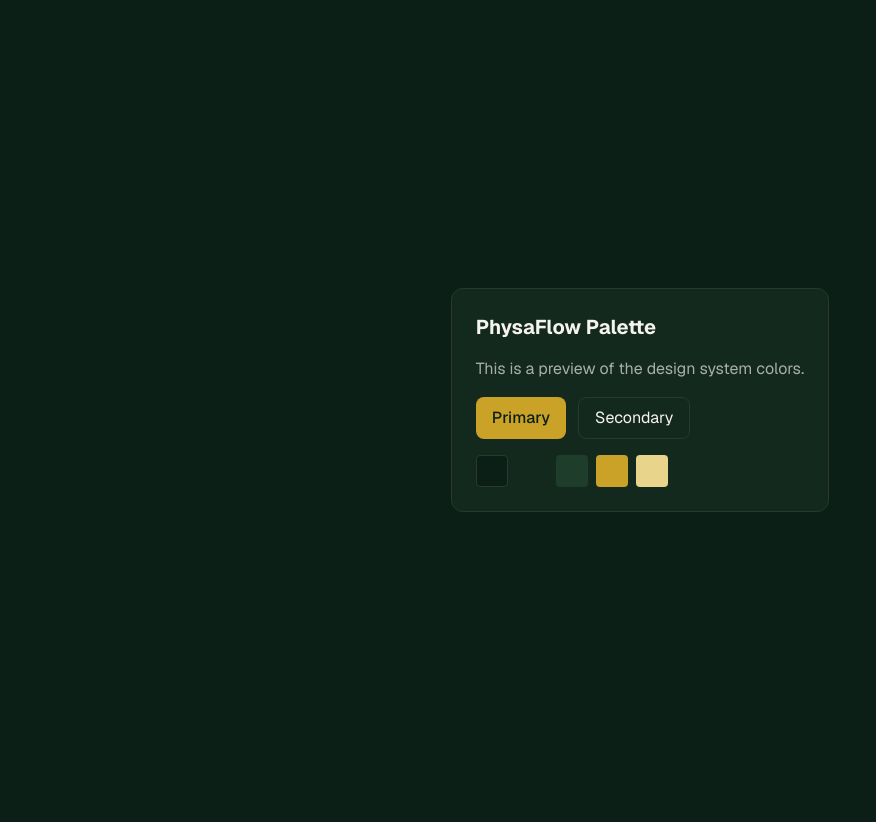
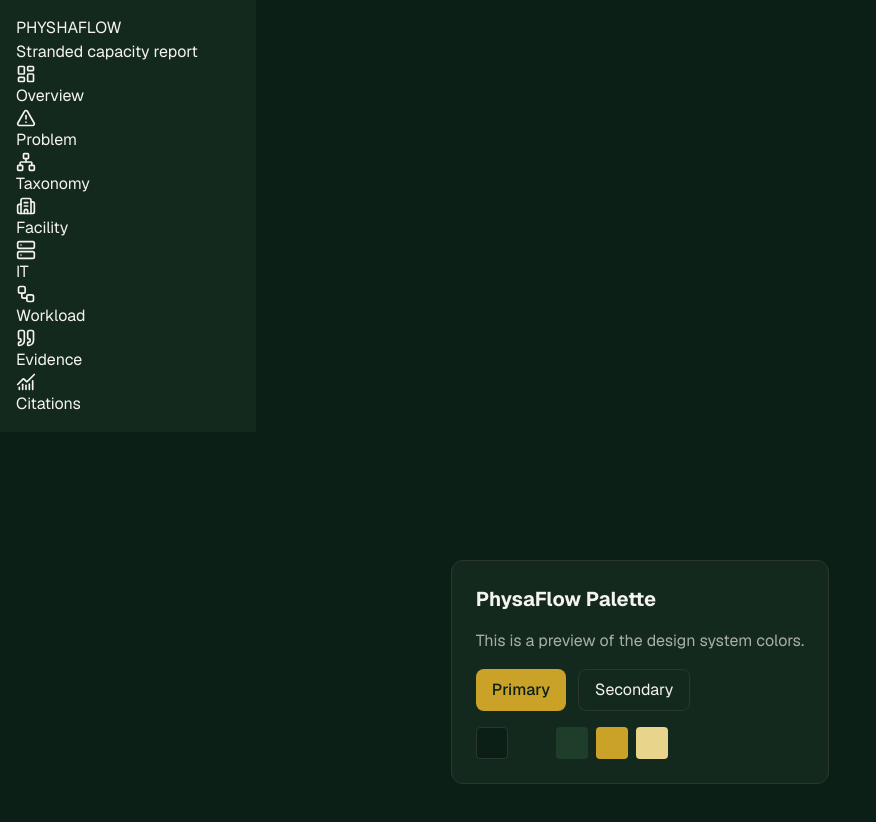
Before and after one commit to No-Country-simulation/so7-26-team-02-physaflow-public-report, a Next.js app: page / in a window 1280 px wide. Shown: the top 822 px of the page, without its empty margins (0-876 px from the left). Before the commit the page ends 800 px from the top, so only its background shows below. Built offline with nearby package versions, Linux system fonts and the light colour scheme.

Commit message:
feat(slidebar): create base sidebar structure and add navigation links and icons

```diff
--- /dev/null
+++ b/app/components/Slidebar.tsx
@@ -0,0 +1,79 @@
+"use client";
+import { usePathname } from "next/navigation";
+import Link from "next/link";
+import {
+    LayoutDashboard,
+    TriangleAlert,
+    Network,
+    Building2,
+    Server,
+    Workflow,
+    ChartNoAxesCombined,
+    Quote,} from "lucide-react";
+
+const navItems = [
+    {
+        label: "Overview",
+        href: "/",
+        icon: LayoutDashboard,
+    },
+    {
+        label: "Problem",
+        href: "/problem",
+        icon: TriangleAlert,
+    },
+    {
+        label: "Taxonomy",
+        href: "/taxonomy",
+        icon: Network,
+    },
+    {
+        label: "Facility",
+        href: "/facility",
+        icon: Building2,
+    },
+    {
+        label: "IT",
+        href: "/it",
+        icon: Server,
+    },
+    {
+        label: "Workload",
+        href: "/workload",
+        icon: Workflow,
+    },
+    {
+        label: "Evidence",
+        href: "/evidence",
+        icon: Quote,
+    },
+    {
+        label: "Citations",
+        href: "/citations",
+        icon: ChartNoAxesCombined,
+    },
+];
+
+export default function Slidebar() {
+    const pathname = usePathname();
+    return (
+        <aside className="bg-surface w-64 h-full p-4">
+           <div>
+              <h1>PHYSHAFLOW</h1>
+              <p>Stranded capacity report</p>
+           </div>
+           <nav>
+            <ul>
+                {navItems.map(item => (
+                    <li key={item.href}>
+                        <Link href={item.href}>
+                            <item.icon className="w-5 h-5 " />
+                            {item.label}
+                        </Link>
+                    </li>
+                ))}
+            </ul>
+           </nav>
+        </aside>
+    );
+}
--- a/app/layout.tsx
+++ b/app/layout.tsx
@@ -1,6 +1,7 @@
 import type { Metadata } from "next";
 import { Geist, Geist_Mono } from "next/font/google";
 import "./globals.css";
+import Slidebar from "./components/Slidebar";
 
 const geistSans = Geist({
   variable: "--font-geist-sans",
@@ -31,6 +32,7 @@ export default function RootLayout({
       suppressHydrationWarning
     >
       <body className="min-h-full flex flex-col" suppressHydrationWarning>
+        <Slidebar />
         {children}
       </body>
     </html>
--- a/package.json
+++ b/package.json
@@ -13,6 +13,7 @@
     "@mdx-js/react": "^3.1.1",
     "@next/mdx": "^16.2.12",
     "@types/mdx": "^2.0.14",
+    "lucide-react": "^1.28.0",
     "next": "16.2.11",
     "react": "19.2.4",
     "react-dom": "19.2.4"
```
Also changed, not shown: 1 other file (tests, documents, lock files or other folders).
